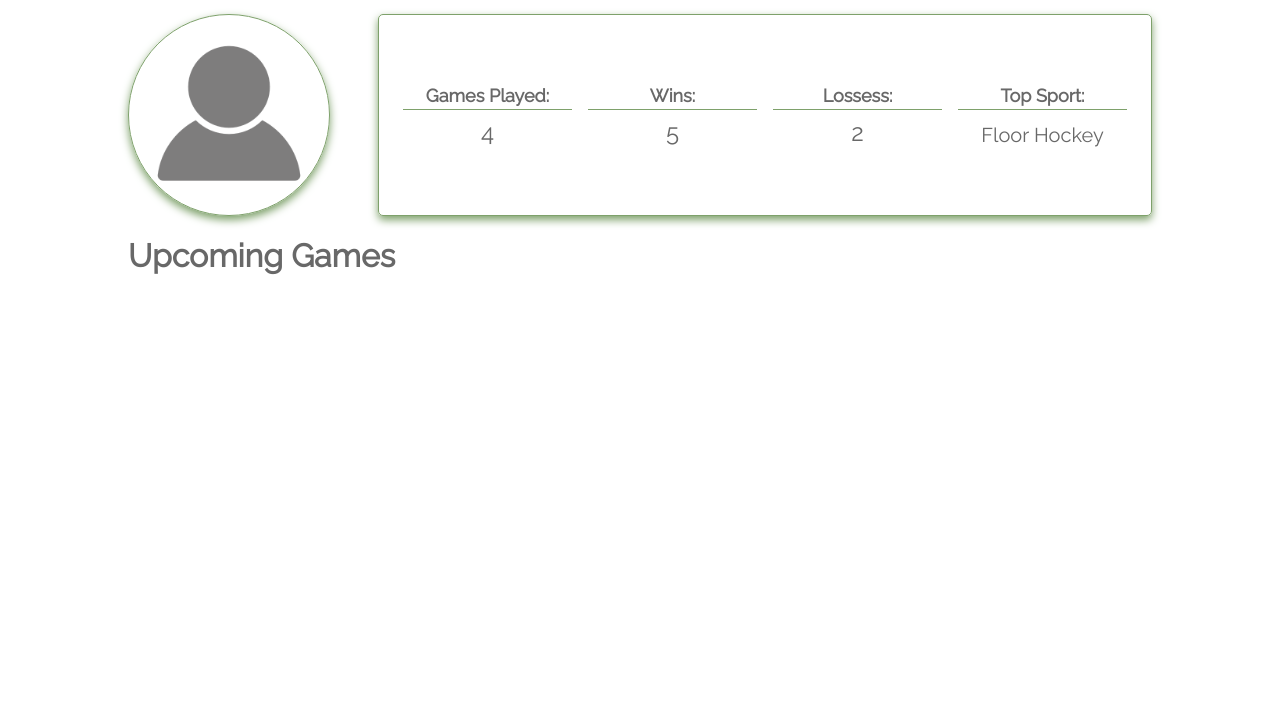
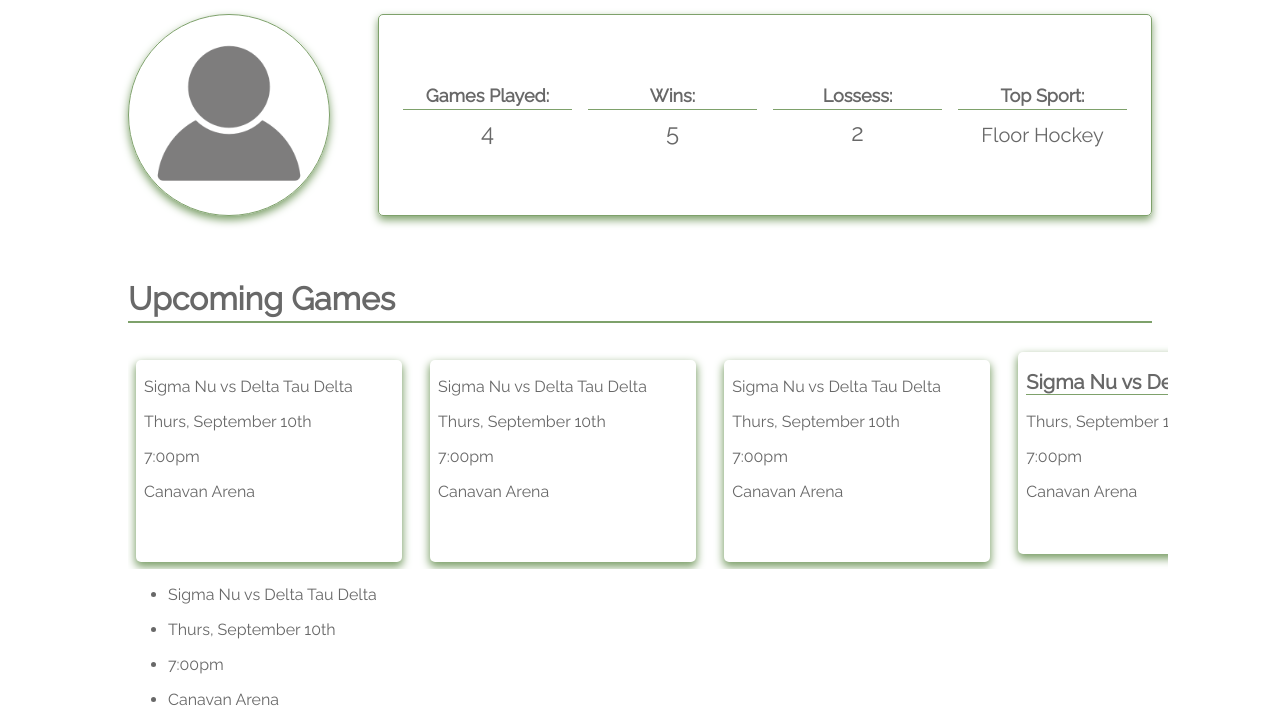
Before and after one commit to tfalsone/cs546-final-project, a website: page public/pages/profile.html in a window 1280 px wide. Shown: the part 99-824 px from the top of the page. Before the commit the page ends 800 px from the top, so only its background shows below. Drawn offline with Linux system fonts and the light colour scheme.

Commit message:
SR temp commit

```diff
--- a/models/leagues.js
+++ b/models/leagues.js
@@ -1,7 +1,6 @@
 const mongoose = require('mongoose');
 var Schema = mongoose.Schema
 
-/*
 const leagueSchema = Schema({
     _id: String,
     name: String,
@@ -15,5 +14,5 @@ const leagueSchema = Schema({
         score: {team1: String, team2: String}
     }]
 });
-*/
-//module.exports = mongoose.model('League', leagueSchema);
+
+module.exports = mongoose.model('League', leagueSchema);
--- a/public/css/profile_page.css
+++ b/public/css/profile_page.css
@@ -1,7 +1,3 @@
-.profile-top {
-
-}
-
 .profile-pic {
     width: 200px;
     height: 200px;
@@ -67,3 +63,48 @@
     margin-top: 13px;
     font-size: 20px;
 }
+
+.upcoming-games h1 {
+    margin-top: 64px;
+    padding-bottom: 4px;
+    border-bottom: 2px solid #7EA16B;
+}
+
+.upcoming-games .container {
+    overflow: auto;
+    white-space: nowrap;
+    height: 225px;
+    width: 100%;
+    padding-left: 8px;
+    padding-right: 8px;
+}
+
+.upcoming-games .card {
+    display: inline-block;
+    width: 250px;
+    height: 200px;
+    padding: 1px 8px 1px 8px;
+    border-radius: 5px;
+    box-shadow: 0px 4px 8px 1px #7EA16B;
+    transition: 0.3s;
+    margin-right: 24px;
+    margin-top: 8px;
+}
+
+.upcoming-games .card:hover {
+    box-shadow: 0px 8px 16px 1px #7EA16B;
+}
+
+.upcoming-games .card ul {
+    padding: 0px;
+    list-style: none;
+}
+
+.upcoming-games .card li {
+    white-space: normal;
+}
+
+.upcoming-games .card h2 {
+    font-size: 20px;
+    border-bottom: 1px solid #7EA16B;
+}
--- a/public/pages/profile.html
+++ b/public/pages/profile.html
@@ -46,6 +46,97 @@
             </div>
             <div class="upcoming-games">
                 <h1>Upcoming Games</h1>
+                <div class="container">
+                    <div class="card">
+                        <ul>
+                            <li>
+                                <p id="teams">Sigma Nu vs Delta Tau Delta</p>
+                            </li>
+                            <li>
+                                <p>Thurs, September 10th</p>
+                            </li>
+                            <li>
+                                <p>7:00pm</p>
+                            </li>
+                            <li>
+                                <p>Canavan Arena</p>
+                            </li>
+                        </ul>
+                    </div>
+                    <div class="card">
+                        <ul>
+                            <li>
+                                <p id="teams">Sigma Nu vs Delta Tau Delta</p>
+                            </li>
+                            <li>
+                                <p>Thurs, September 10th</p>
+                            </li>
+                            <li>
+                                <p>7:00pm</p>
+                            </li>
+                            <li>
+                                <p>Canavan Arena</p>
+                            </li>
+                        </ul>
+                    </div>
+                    <div class="card">
+                        <ul>
+                            <li>
+                                <p id="teams">Sigma Nu vs Delta Tau Delta</p>
+                            </li>
+                            <li>
+                                <p>Thurs, September 10th</p>
+                            </li>
+                            <li>
+                                <p>7:00pm</p>
+                            </li>
+                            <li>
+                                <p>Canavan Arena</p>
+                            </li>
+                        </ul>
+                    </div>
+                    <div class="card">
+                        <h2 id="teams">Sigma Nu vs Delta Tau Delta</h2>
+                        <ul>
+                            <li>
+                                <p>Thurs, September 10th</p>
+                            </li>
+                            <li>
+                                <p>7:00pm</p>
+                            </li>
+                            <li>
+                                <p>Canavan Arena</p>
+                            </li>
+                        </ul>
+                    </div>
+                </div>
+            </div>
+            <div class="teams_and_leagues">
+                <div class="my-teams">
+                    <div class="container">
+                        <div class="card">
+                            <ul>
+                                <li>
+                                    <p id="teams">Sigma Nu vs Delta Tau Delta</p>
+                                </li>
+                                <li>
+                                    <p>Thurs, September 10th</p>
+                                </li>
+                                <li>
+                                    <p>7:00pm</p>
+                                </li>
+                                <li>
+                                    <p>Canavan Arena</p>
+                                </li>
+                            </ul>
+                        </div>
+                    </div>
+                </div>
+                <div class="my-leagues">
+                    <div class="container">
+
+                    </div>
+                </div>
             </div>
         </main>
 	</body>
```
Also changed, not shown: public/css/home_page.css (+10 -1 lines), public/pages/home.html (+2 -0 lines).
